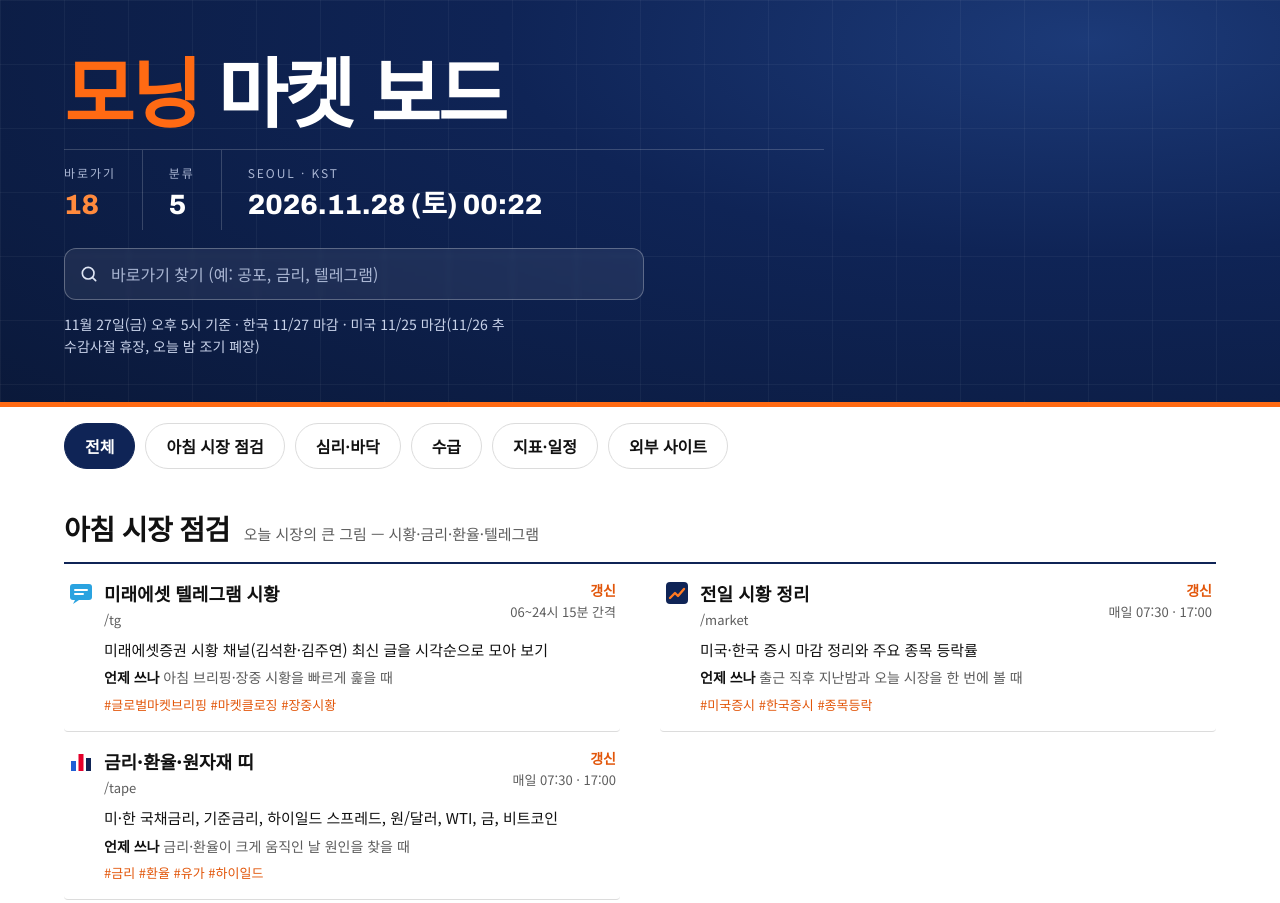
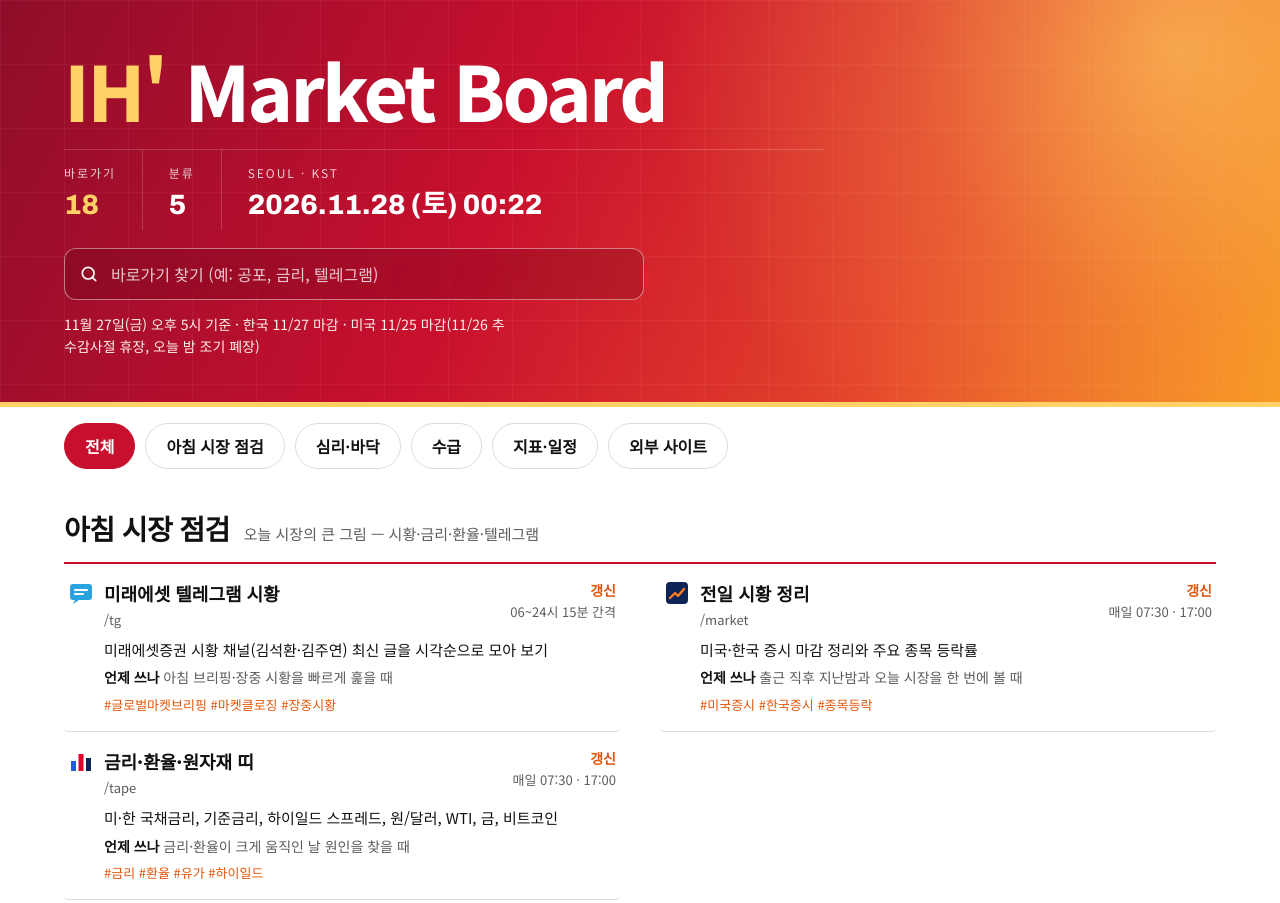
Before and after one commit to blueskyrainbow/morning-market, a plain HTML site: page index.html in a window 1280 px wide. Shown: the top 903 px of the page. Drawn offline with Linux system fonts and the light colour scheme.

Commit message:
이름을 IH' Market Board로 변경, 상단 배너를 해돋이(레드·오렌지·골드) 색으로
Co-Authored-By: Claude Opus 5.5 <noreply@anthropic.com>
Claude-Session: https://claude.ai/code/session_01RAwbo6FZMYjvQjSBHdhw6X

```diff
--- a/index.html
+++ b/index.html
@@ -3,7 +3,7 @@
 <head>
 <meta charset="utf-8">
 <meta name="viewport" content="width=device-width, initial-scale=1">
-<title>모닝 마켓 보드</title>
+<title>IH' Market Board</title>
 <link rel="preconnect" href="https://fonts.googleapis.com">
 <link href="https://fonts.googleapis.com/css2?family=Archivo:wdth,wght@112,800&family=Archivo:wght@400;600&family=Noto+Sans+KR:wght@400;600;800&display=swap" rel="stylesheet">
 <style>
@@ -116,27 +116,27 @@ footer a{color:var(--ink)}footer li{margin-bottom:4px;font-size:14px;overflow-wr
 @media(max-width:600px){.movers,.three{grid-template-columns:minmax(0,1fr)}table{font-size:13px}th,td{padding:6px 4px}.sched li{grid-template-columns:4.8em minmax(0,1fr);gap:12px}.sched .d{font-size:20px}.flows .row{grid-template-columns:7.4em minmax(0,1fr) minmax(0,1fr) 4.8em;font-size:13px}.row{grid-template-columns:6em minmax(0,1fr) 3.8em;font-size:13px}}
 
 /* top banner + link directory */
-.hb-band{position:relative;overflow:hidden;color:#fff;background:radial-gradient(120% 140% at 85% 10%,#1c3a78 0%,#0f2456 38%,#0a1838 100%);border-bottom:5px solid #ff6a13;padding:clamp(28px,4vw,56px) max(5vw,16px) clamp(26px,3.5vw,44px)}
+.hb-band{position:relative;overflow:hidden;color:#fff;background:radial-gradient(circle at 92% 12%,rgba(255,214,102,.6) 0,rgba(255,214,102,.18) 22%,rgba(255,214,102,0) 42%),linear-gradient(115deg,#8f0d2a 0%,#c8102e 40%,#e5452a 72%,#f7931e 100%);border-bottom:5px solid #ffd166;padding:clamp(28px,4vw,56px) max(5vw,16px) clamp(26px,3.5vw,44px)}
 .hb-band:before{content:"";position:absolute;inset:0;background-image:linear-gradient(rgba(255,255,255,.045) 1px,transparent 1px),linear-gradient(90deg,rgba(255,255,255,.045) 1px,transparent 1px);background-size:64px 64px;pointer-events:none}
 .hb{position:relative;max-width:1240px;margin:0 auto}
 .hb .brand{font-size:clamp(40px,6.4vw,76px);line-height:1;letter-spacing:-.035em;color:#fff;margin:0}
-.hb .brand em{font-style:normal;color:#ff6a13}
+.hb .brand em{font-style:normal;color:#ffd166}
 .stats{display:flex;flex-wrap:wrap;margin:22px 0 0;border-top:1px solid rgba(255,255,255,.18);max-width:760px}
 .stats div{padding:14px 26px 4px 0;margin-right:26px;border-right:1px solid rgba(255,255,255,.18)}.stats div:last-child{border:0}
-.stats small{display:block;font-size:12px;letter-spacing:.16em;color:#aab6d3}
-.stats b{display:block;font-family:"Archivo","Noto Sans KR",sans-serif;font-stretch:112%;font-size:clamp(22px,2.4vw,28px);font-weight:800;color:#ff8a3d;white-space:nowrap}
+.stats small{display:block;font-size:12px;letter-spacing:.16em;color:rgba(255,255,255,.8)}
+.stats b{display:block;font-family:"Archivo","Noto Sans KR",sans-serif;font-stretch:112%;font-size:clamp(22px,2.4vw,28px);font-weight:800;color:#ffd166;white-space:nowrap}
 .stats b.w{color:#fff}
-.search{display:flex;align-items:center;gap:10px;margin:18px 0 0;max-width:580px;background:rgba(255,255,255,.07);border:1px solid rgba(255,255,255,.28);border-radius:12px;padding:0 14px;backdrop-filter:blur(2px)}
-.search svg{flex:none;width:20px;height:20px;stroke:#dfe6f5}
+.search{display:flex;align-items:center;gap:10px;margin:18px 0 0;max-width:580px;background:rgba(80,0,20,.22);border:1px solid rgba(255,255,255,.45);border-radius:12px;padding:0 14px;backdrop-filter:blur(2px)}
+.search svg{flex:none;width:20px;height:20px;stroke:#fff}
 .search input{flex:1;min-height:50px;background:transparent;border:0;color:#fff;font:16px "Noto Sans KR",sans-serif;outline:0}
-.search input::placeholder{color:#aab6d3}.search:focus-within{border-color:#ff8a3d;box-shadow:0 0 0 2px rgba(255,138,61,.35)}
-.hb .date{position:relative;color:#c9d3ea;margin-top:14px;font-size:14px;max-width:58ch}
+.search input::placeholder{color:rgba(255,255,255,.78)}.search:focus-within{border-color:#ffd166;box-shadow:0 0 0 2px rgba(255,209,102,.45)}
+.hb .date{position:relative;color:#fff1ea;margin-top:14px;font-size:14px;max-width:58ch}
 .chips{display:flex;gap:10px;flex-wrap:wrap;padding:16px 0}
 .chip{font:600 16px "Noto Sans KR",sans-serif;min-height:46px;padding:0 20px;border-radius:999px;border:1px solid var(--hair);background:var(--bg);color:var(--ink);cursor:pointer}
-.chip:hover{border-color:var(--ink)}.chip[aria-pressed=true]{background:#0f2456;border-color:#0f2456;color:#fff}
-.chip:focus-visible{outline:2px solid #ff6a13;outline-offset:2px}
+.chip:hover{border-color:var(--ink)}.chip[aria-pressed=true]{background:#c8102e;border-color:#c8102e;color:#fff}
+.chip:focus-visible{outline:2px solid #f7931e;outline-offset:2px}
 .dir{border-bottom:1px solid var(--hair)}
-.dgrp h2{display:flex;flex-wrap:wrap;align-items:baseline;gap:6px 14px;font-size:clamp(22px,2.4vw,28px);margin:22px 0 0;padding-bottom:12px;border-bottom:2px solid light-dark(#0f2456,#9fb3e6);letter-spacing:-.02em}
+.dgrp h2{display:flex;flex-wrap:wrap;align-items:baseline;gap:6px 14px;font-size:clamp(22px,2.4vw,28px);margin:22px 0 0;padding-bottom:12px;border-bottom:2px solid light-dark(#c8102e,#ff8a7a);letter-spacing:-.02em}
 .dgrp h2 small{font-size:15px;font-weight:400;color:var(--sub);letter-spacing:0}
 .drows{display:grid;grid-template-columns:repeat(2,minmax(0,1fr));column-gap:40px}
 .drow{display:grid;grid-template-columns:minmax(0,1fr) auto;gap:4px 16px;padding:16px 4px;border-bottom:1px solid var(--hair);color:var(--ink);text-decoration:none;border-radius:4px}
@@ -158,7 +158,7 @@ footer a{color:var(--ink)}footer li{margin-bottom:4px;font-size:14px;overflow-wr
 <body>
 <header class="hb-band" id="top">
  <div class="hb">
-  <h1 class="brand"><em>모닝</em> 마켓 보드</h1>
+  <h1 class="brand"><em>IH'</em> Market Board</h1>
   <div class="stats"><div><small>바로가기</small><b id="stLinks">0</b></div><div><small>분류</small><b id="stCats" class="w">0</b></div><div><small>SEOUL · KST</small><b id="clock" class="w">--</b></div></div>
   <label class="search"><svg viewBox="0 0 24 24" fill="none" stroke-width="2" stroke-linecap="round"><circle cx="11" cy="11" r="7"/><path d="m20 20-4-4"/></svg><input id="q" type="search" placeholder="바로가기 찾기 (예: 공포, 금리, 텔레그램)" aria-label="바로가기 찾기" autocomplete="off"></label>
   <div class="date">11월 27일(금) 오후 5시 기준 · 한국 11/27 마감 · 미국 11/25 마감(11/26 추수감사절 휴장, 오늘 밤 조기 폐장)</div>
```
